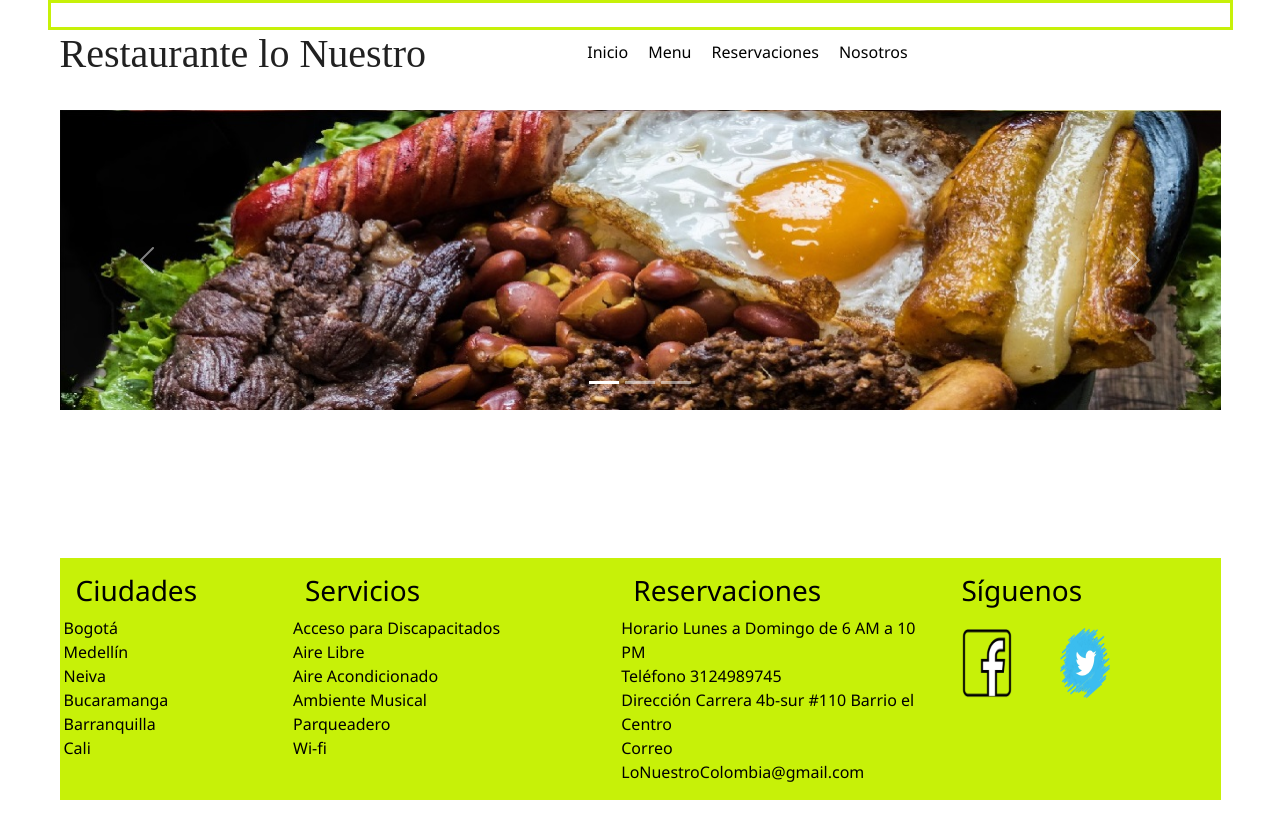
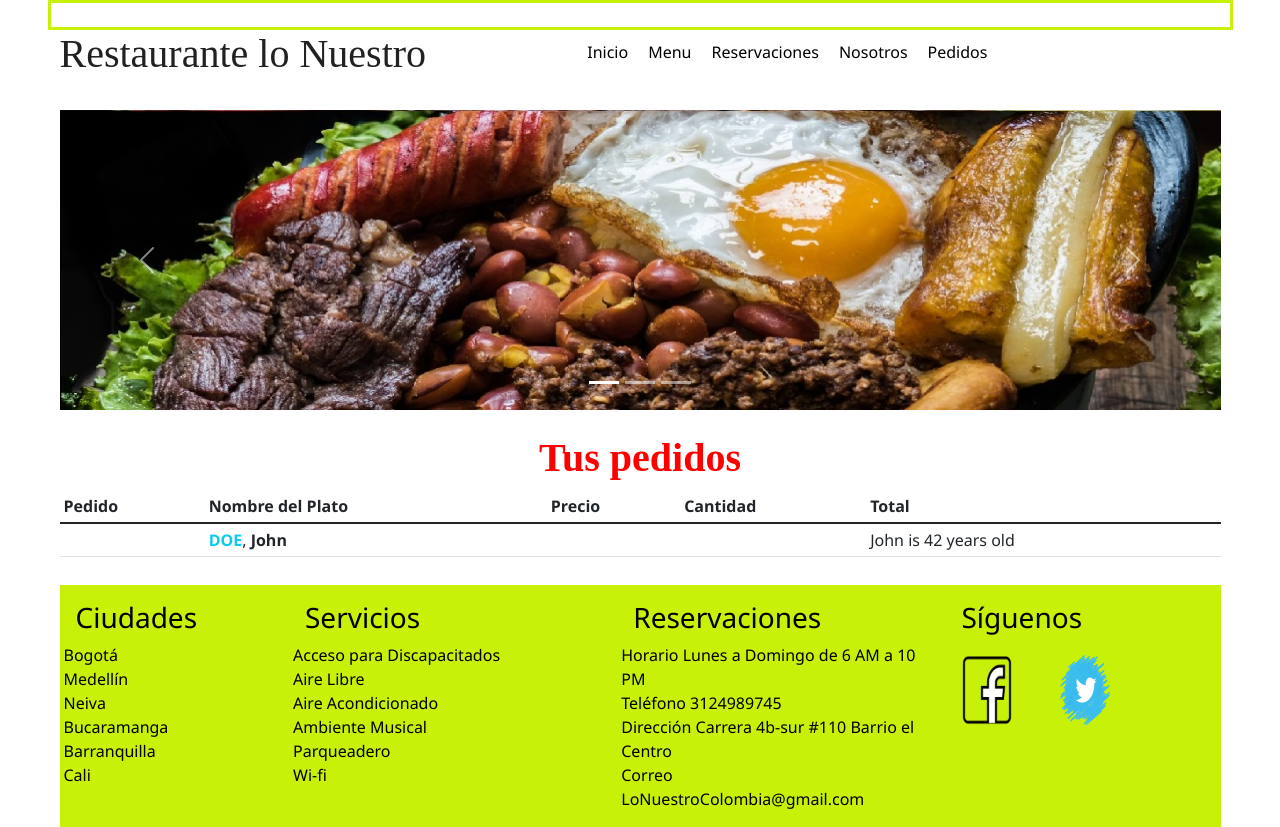
Before and after one commit to cricardom/lo_nuestro_vue, a Vue app: page /pedidos in a window 1280 px wide. Before the commit the page ends 800 px from the top, so only its background shows below. Built offline with nearby package versions, Linux system fonts and the light colour scheme.

Commit message:
pagina_pedidos_tabla

```diff
--- a/src/components/Header.vue
+++ b/src/components/Header.vue
@@ -24,6 +24,7 @@
                             </li>
                             <li><a href="./Reservaciones">Reservaciones</a></li>
                             <li><a href="./Nosotros">Nosotros</a></li>
+                            <li><a href="./Pedidos">Pedidos</a></li>
                         </ul>
                     </div>
                 </div>
--- a/src/main.js
+++ b/src/main.js
@@ -11,6 +11,8 @@
 import "bootstrap-vue/dist/bootstrap-vue.css"
 import vuetify from './plugins/vuetify'
 
+
+
 Vue.config.productionTip = false
 
 new Vue({
--- a/src/router/index.js
+++ b/src/router/index.js
@@ -1,6 +1,7 @@
 import Vue from 'vue'
 import VueRouter from 'vue-router'
 import Home from '../views/Home.vue'
+
 
 Vue.use(VueRouter)
 
@@ -35,6 +36,12 @@
     name: 'Nosotros',
     component: () => import(/* webpackChunkName: "about" */ '../views/Nosotros.vue')
   }
+  ,
+  {
+    path: '/pedidos',
+    name: 'Pedidos',
+    component: () => import(/* webpackChunkName: "about" */ '../views/Pedidos.vue')
+  }
 ]
 
 const router = new VueRouter({
--- /dev/null
+++ b/src/views/Pedidos.vue
@@ -0,0 +1,63 @@
+<template>
+  <div class="container">
+       <center><h1 style="color:red; text-align:center;font-weight: bold;">Tus pedidos</h1></center>
+    <b-table small :fields="fields" :items="items" responsive="sm">
+      <!-- A virtual column -->
+      <template #cell(index)="data">
+        {{ data.index + 1 }}
+      </template>
+
+      <!-- A custom formatted column -->
+      <template #cell(name)="data">
+        <b class="text-info">{{ data.value.last.toUpperCase() }}</b>, <b>{{ data.value.first }}</b>
+      </template>
+
+      <!-- A virtual composite column -->
+      <template #cell(nameage)="data">
+        {{ data.item.name.first }} is {{ data.item.age }} years old
+      </template>
+
+      <!-- Optional default data cell scoped slot -->
+      <template #cell()="data">
+        <i>{{ data.value }}</i>
+      </template>
+    </b-table>
+  </div>
+</template>
+
+<script>
+
+  export default {
+    data() {
+      return {
+          pedidos:[],
+
+        fields: [
+          // A virtual column that doesn't exist in items
+          'pedido',
+          // A column that needs custom formatting
+          { key: 'name', label: 'Nombre del Plato' },
+          // A regular column
+          'Precio',
+          // A regular column
+          'cantidad',
+          // A virtual column made up from two fields
+          { key: 'nameage', label: 'Total' }
+        ],
+        items: [
+          { name: { first: 'John', last: 'Doe' }, sex: 'Male', age: 42 }
+
+        ]
+      }
+    }
+  }
+
+
+
+</script>
+<style>
+.elevation-1{
+    margin-block-end: 50px;
+}
+
+</style>
```
